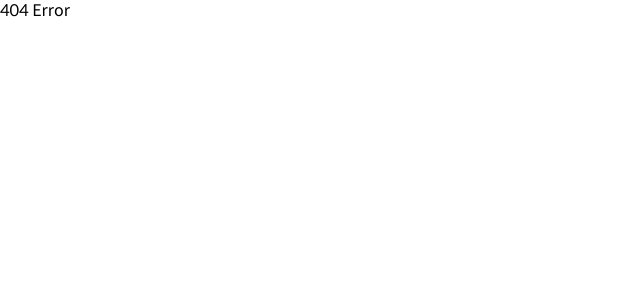
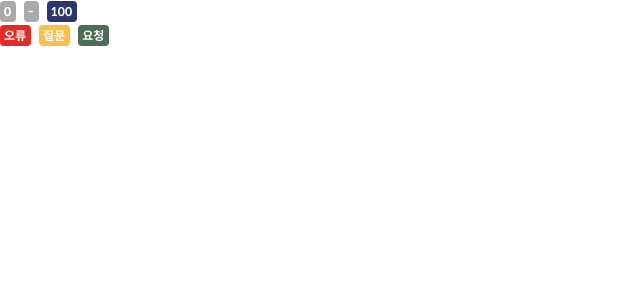
Before and after one commit to hrkim2/helpdesk-test-next-js, a Next.js app: page /components/atom/badge in a window 1280 px wide. Before the commit this address had no page. Shown: the top 300 px of the page, without its empty margins (0-640 px from the left). Built offline with nearby package versions, Linux system fonts and the light colour scheme.

Commit message:
AB#5204 badge creation

```diff
--- /dev/null
+++ b/src/Component/atom/Badge.tsx
@@ -0,0 +1,29 @@
+import { FunctionComponent } from 'react';
+
+interface Props {
+    text: string;
+    className?: string;
+}
+
+const getBadgeClass = (className:string="default")=>{
+    const commonClass = 'text-white text-xs font-semibold mr-2 cursor-default select-none pl-[4px] pr-[5px] pt-[4px] pb-[2px] rounded';
+    return commonClass+` bg-${className}`;
+}
+/**
+ * @param text
+ * @param class
+ * default | success | warning | danger | cancel
+ */
+const Badge: FunctionComponent<Props> = ({text, className})=>{
+    return (
+        <span className={getBadgeClass(className)}>
+            {text}
+        </span>
+    );
+}
+
+const ErrorBadge = ()=><Badge text='오류' className={'danger'}/>;
+const QuestionBadge = ()=><Badge text='질문' className={'warning'}/>;
+const RequestBadge = ()=><Badge text='요청' className={'success'}/>;
+
+export {Badge, ErrorBadge, QuestionBadge, RequestBadge};
--- a/src/Component/atom/Button.tsx
+++ b/src/Component/atom/Button.tsx
@@ -19,8 +19,7 @@ interface Props {
 
 interface buttonClassName {
     [type: string]: {[type2: string]: string};
-  }
-
+}
 
 const BTN_CLASS:buttonClassName = {
     "button": {
--- /dev/null
+++ b/src/pages/components/atom/badge.tsx
@@ -0,0 +1,19 @@
+import {Badge, ErrorBadge, QuestionBadge, RequestBadge} from '../../../Component/atom/Badge';
+
+export default function Badges() {
+
+  return (
+    <>
+      <div>
+        <Badge text={'0'} className={'cancel'}/>
+        <Badge text={'-'} className={'cancel'}/>
+        <Badge text={'100'} className={'default'}/>
+      </div>
+      <div>
+        <ErrorBadge/>
+        <QuestionBadge/>
+        <RequestBadge/>
+      </div>
+    </>
+  );
+}
```
